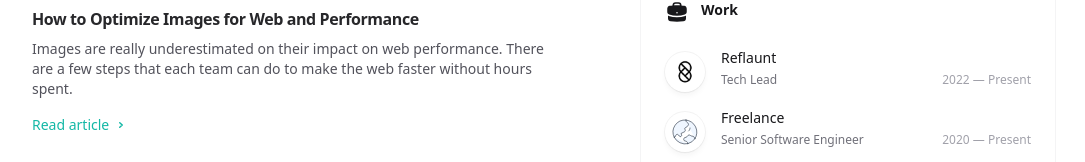
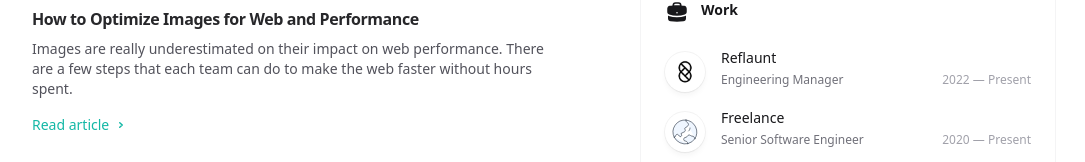
Before and after one commit to vitaliimelnychuk/blog, a Next.js app: page / in a window 1280 px wide. Shown: the part 453-615 px from the top of the page, without its empty margins (96-1181 px from the left). Built offline with nearby package versions, Linux system fonts and the light colour scheme.

Commit message:
chore: update title

```diff
--- a/src/components/Resume.tsx
+++ b/src/components/Resume.tsx
@@ -11,7 +11,7 @@ function Resume() {
   const resume = [
     {
       company: 'Reflaunt',
-      title: 'Tech Lead',
+      title: 'Engineering Manager',
       logo: logoReflaunt,
       start: '2022',
       end: null,
```
